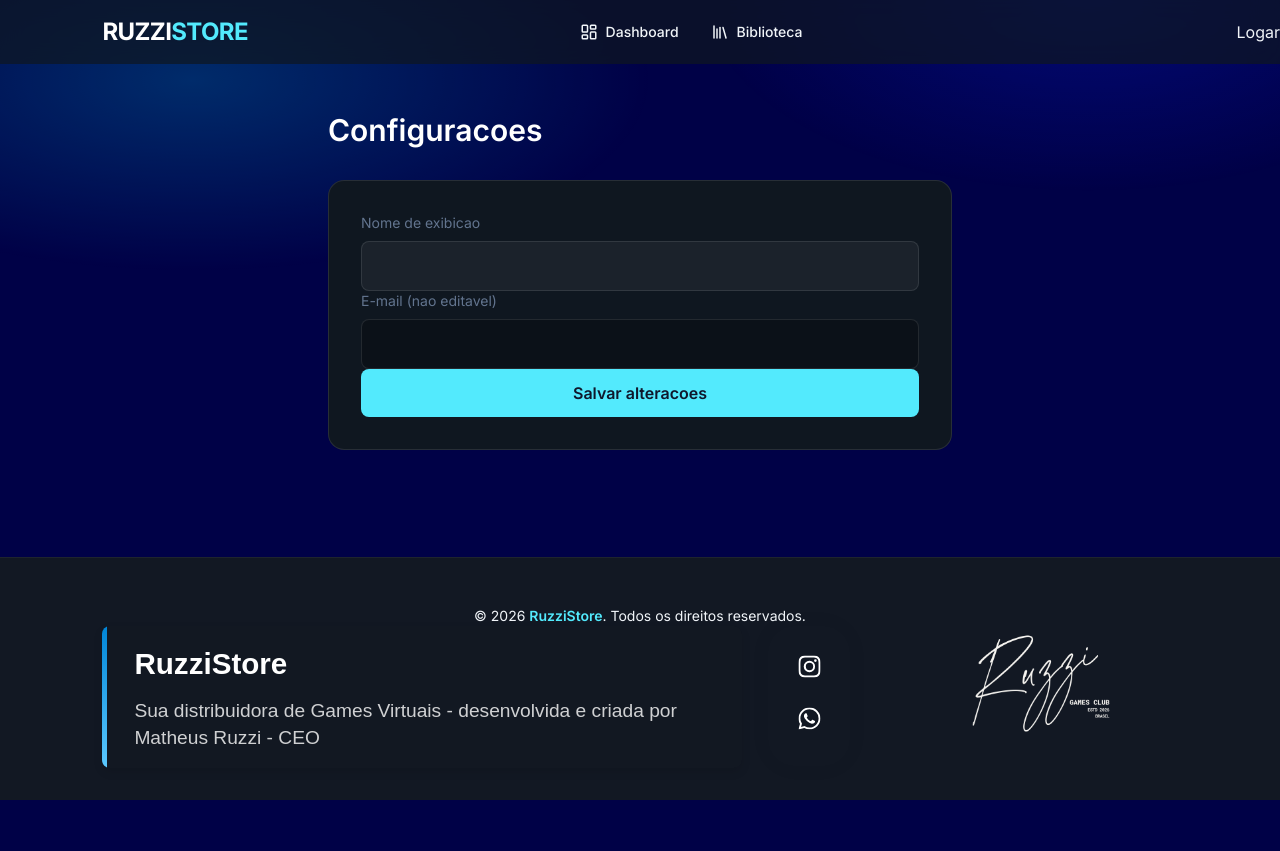
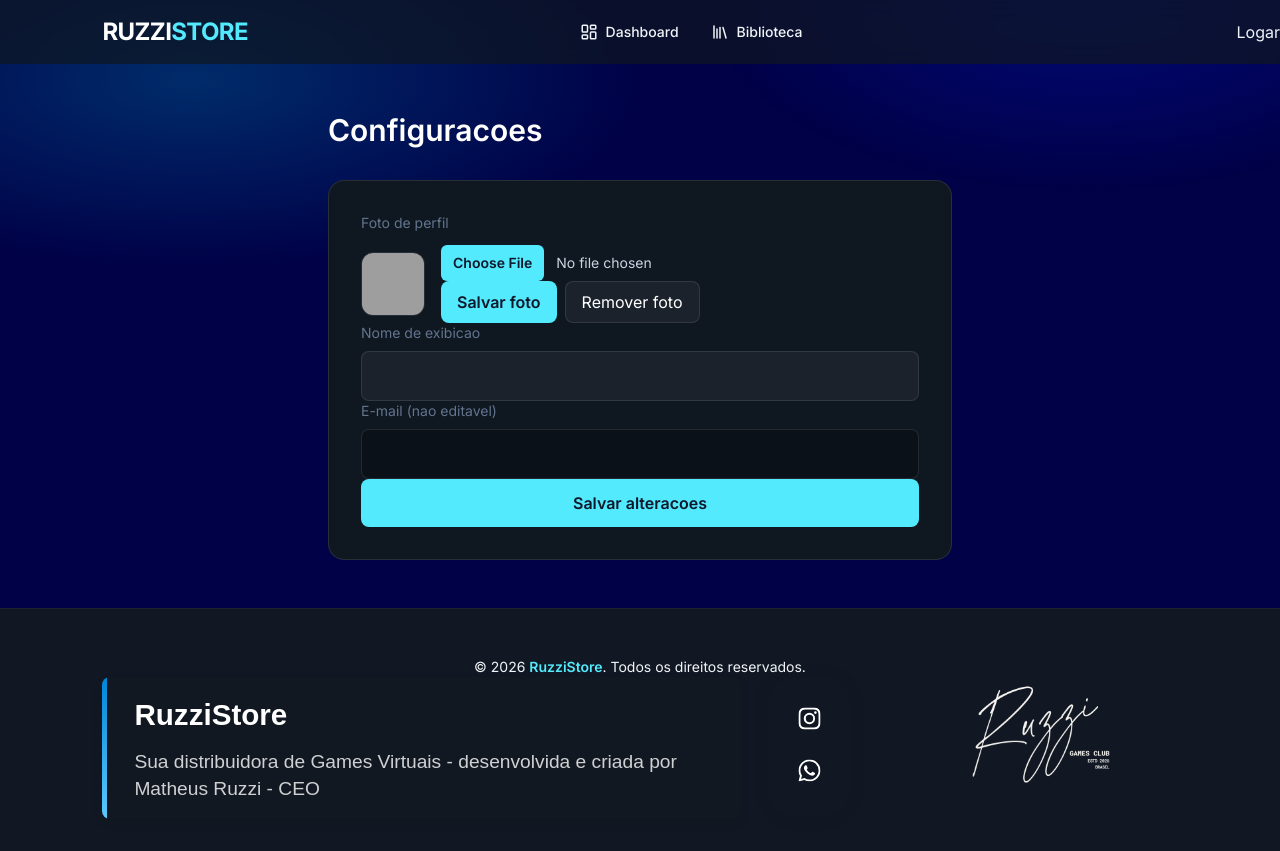
Before and after one commit to ruzzi2603/ruzzistore, a Next.js app in the folder frontend/: page /profile/settings in a window 1280 px wide. Before the commit the page ends 800 px from the top, so only its background shows below. Built offline with nearby package versions, Linux system fonts and the light colour scheme; no server answers; grey boxes are pictures that could not be loaded.

Commit message:
Add avatar upload in profile settings

```diff
--- a/frontend/src/app/profile/settings/page.tsx
+++ b/frontend/src/app/profile/settings/page.tsx
@@ -1,6 +1,6 @@
 'use client';
 
-import { useState } from 'react';
+import { useEffect, useState } from 'react';
 import { useAuth } from '@/components/context/AuthContext';
 import AnimatedSection from '@/components/AnimatedSection';
 import { toast } from 'react-hot-toast';
@@ -9,7 +9,81 @@
 export default function SettingsPage() {
   const { user, updateUser } = useAuth();
   const [name, setName] = useState(user?.name || '');
+  const [avatar, setAvatar] = useState(user?.avatar || '');
+  const [avatarUploading, setAvatarUploading] = useState(false);
+  const [isSavingAvatar, setIsSavingAvatar] = useState(false);
   const [isUpdating, setIsUpdating] = useState(false);
+
+  useEffect(() => {
+    setName(user?.name || '');
+    setAvatar(user?.avatar || '');
+  }, [user]);
+
+  const handleAvatarFile = async (file?: File) => {
+    if (!file) return;
+    setAvatarUploading(true);
+
+    const cloudName = process.env.NEXT_PUBLIC_CLOUDINARY_CLOUD_NAME;
+    const uploadPreset = process.env.NEXT_PUBLIC_CLOUDINARY_UPLOAD_PRESET;
+
+    if (!cloudName || !uploadPreset) {
+      const reader = new FileReader();
+      reader.onload = () => {
+        if (typeof reader.result === 'string') {
+          setAvatar(reader.result);
+        }
+        setAvatarUploading(false);
+      };
+      reader.readAsDataURL(file);
+      return;
+    }
+
+    if (file.size > 2 * 1024 * 1024) {
+      toast.error('Imagem muito grande (max 2MB)');
+      setAvatarUploading(false);
+      return;
+    }
+
+    try {
+      const form = new FormData();
+      form.append('file', file);
+      form.append('upload_preset', uploadPreset);
+      form.append('folder', 'ruzzistore/avatars');
+
+      const res = await fetch(`https://api.cloudinary.com/v1_1/${cloudName}/image/upload`, {
+        method: 'POST',
+        body: form,
+      });
+
+      if (!res.ok) {
+        throw new Error('Falha no upload');
+      }
+
+      const data = await res.json();
+      setAvatar(data.secure_url || data.url || '');
+      toast.success('Imagem enviada');
+    } catch {
+      toast.error('Erro ao enviar imagem');
+    } finally {
+      setAvatarUploading(false);
+    }
+  };
+
+  const handleSaveAvatar = async () => {
+    setIsSavingAvatar(true);
+    try {
+      const updated = await api.post<{ id: string; name: string; email: string; avatar?: string; createdAt?: string }>(
+        '/users/avatar',
+        { avatar: avatar || null },
+      );
+      updateUser(updated);
+      toast.success('Foto atualizada com sucesso');
+    } catch {
+      toast.error('Erro ao atualizar foto');
+    } finally {
+      setIsSavingAvatar(false);
+    }
+  };
 
   const handleUpdate = async (e: React.FormEvent) => {
     e.preventDefault();
@@ -35,6 +109,42 @@
         <h1 className="text-3xl font-semibold text-white mb-8">Configuracoes</h1>
 
         <form onSubmit={handleUpdate} className="space-y-6 bg-[var(--surface)] p-8 rounded-2xl border border-white/10">
+          <div>
+            <label className="block text-slate-500 text-sm mb-3">Foto de perfil</label>
+            <div className="flex items-center gap-4">
+              <img
+                src={avatar || `https://ui-avatars.com/api/?name=${name || user?.name || 'User'}&background=0f1720&color=22d3ee`}
+                alt="Avatar"
+                className="w-16 h-16 rounded-xl object-cover border border-white/10"
+              />
+              <div className="flex-1 space-y-2">
+                <input
+                  type="file"
+                  accept="image/*"
+                  onChange={(e) => handleAvatarFile(e.target.files?.[0])}
+                  className="w-full text-sm text-slate-300 file:mr-3 file:py-2 file:px-3 file:rounded-md file:border-0 file:bg-cyan-300 file:text-slate-900 file:font-semibold"
+                />
+                <div className="flex gap-2">
+                  <button
+                    type="button"
+                    onClick={handleSaveAvatar}
+                    disabled={avatarUploading || isSavingAvatar}
+                    className="bg-cyan-300 hover:bg-cyan-200 text-slate-900 font-semibold px-4 py-2 rounded-lg transition-all disabled:opacity-50"
+                  >
+                    {avatarUploading ? 'Enviando...' : isSavingAvatar ? 'Salvando...' : 'Salvar foto'}
+                  </button>
+                  <button
+                    type="button"
+                    onClick={() => setAvatar('')}
+                    className="bg-white/5 hover:bg-white/10 text-white px-4 py-2 rounded-lg border border-white/10 transition-all"
+                  >
+                    Remover foto
+                  </button>
+                </div>
+              </div>
+            </div>
+          </div>
+
           <div>
             <label className="block text-slate-500 text-sm mb-2">Nome de exibicao</label>
             <input
```
